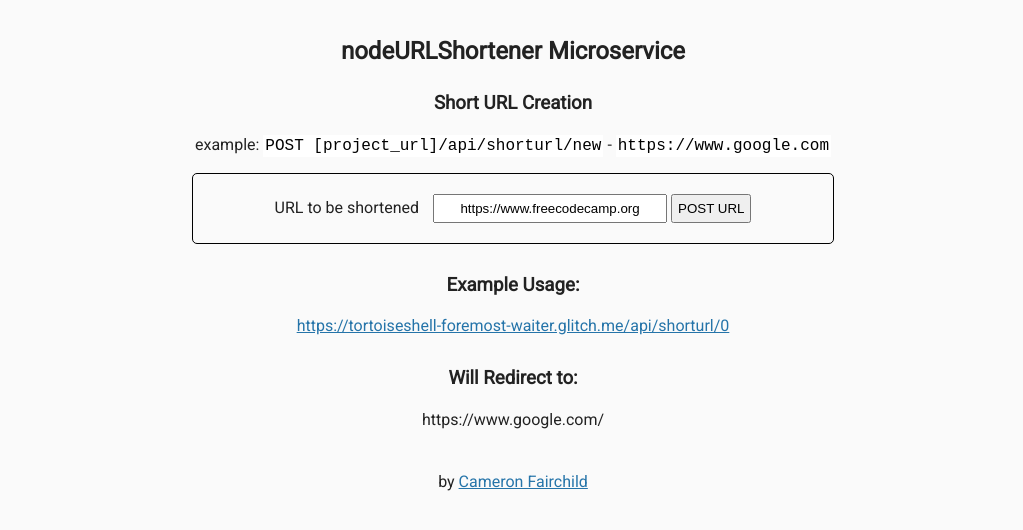
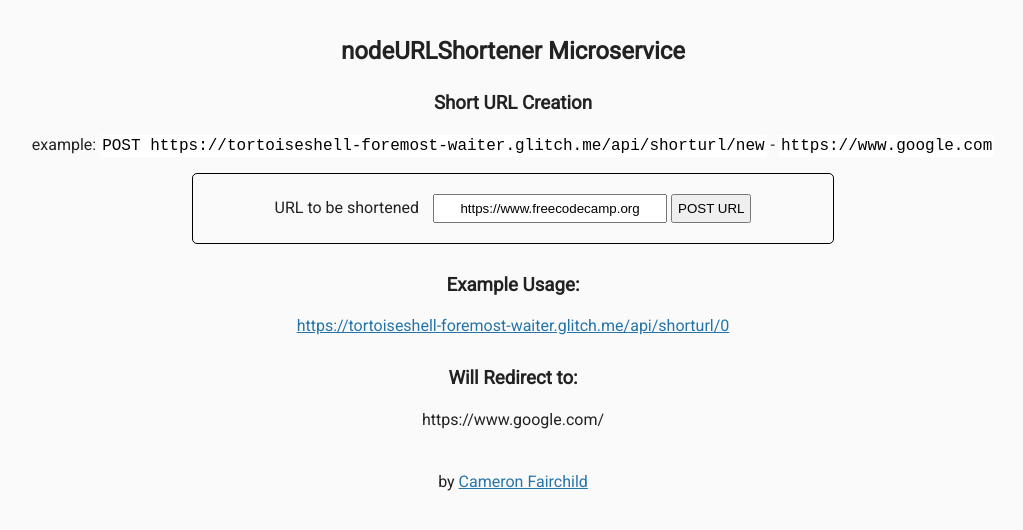
Before and after one commit to Vrim/nodeURLShortener, a website: page views/index.html in a window 1280 px wide. Shown: the whole page, without its empty margins (127-1150 px from the left). Drawn offline with Linux system fonts and the light colour scheme.

Commit message:
📅🌻 Updated with Glitch

```diff
--- a/views/index.html
+++ b/views/index.html
@@ -16,7 +16,7 @@ nodeURLShortener Microservice</h2>
 
         <h3>Short URL Creation </h3>
         <p>
-          example: <code>POST [project_url]/api/shorturl/new</code> - <code>https://www.google.com</code>
+          example: <code>POST https://tortoiseshell-foremost-waiter.glitch.me/api/shorturl/new</code> - <code>https://www.google.com</code>
         </p>
         <form action="api/shorturl/new" method="POST">
           <label for="url_input">URL to be shortened</label>
```
